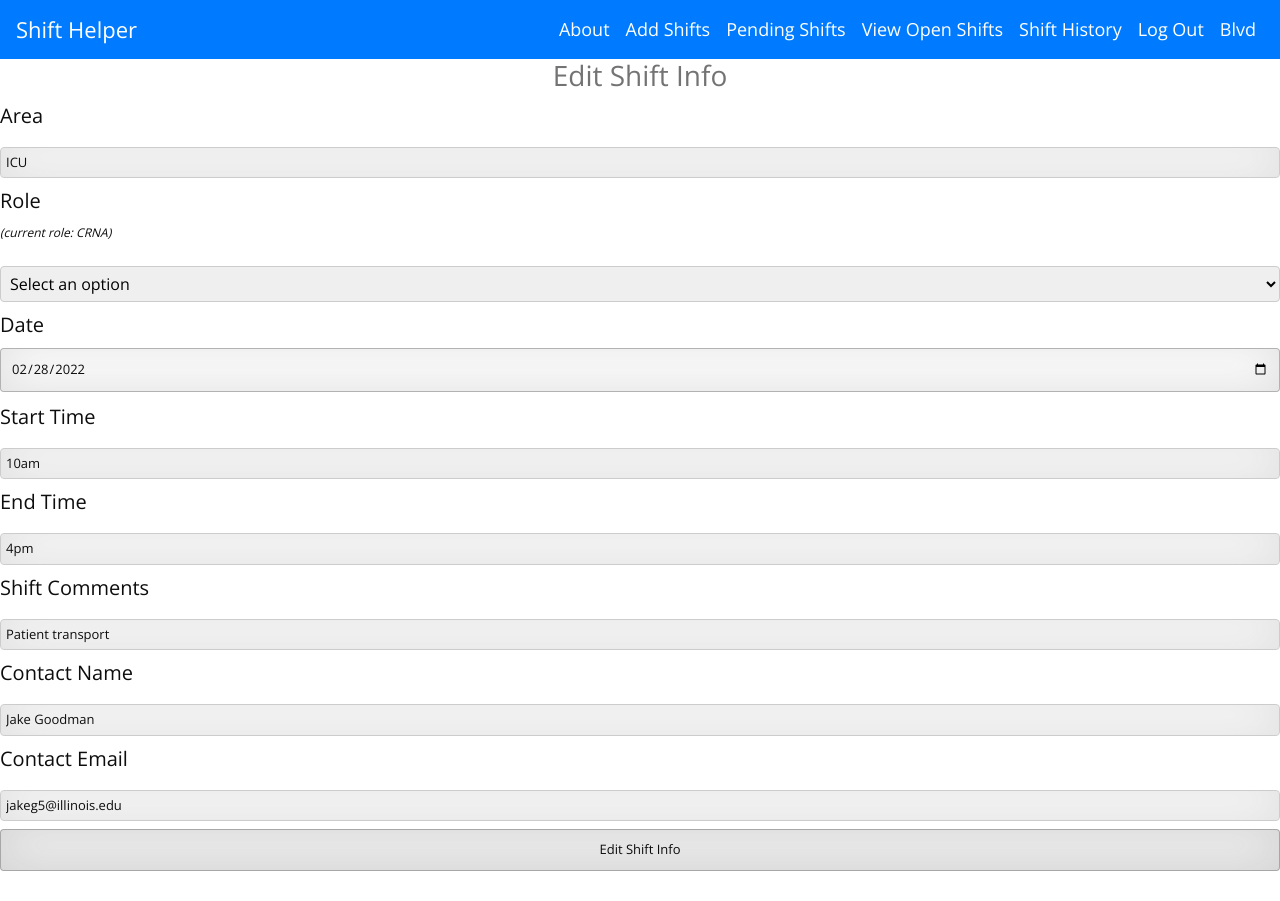
After one commit to jakegoodman23/the-shift-helper-v2, a Flask app: page /edit_shift?id=9 in a window 1280 px wide. The commit adds this page. Run offline with Flask 2, Linux system fonts and the light colour scheme; a user stored in the database is signed in; data comes from the database, SQL or seed files in the repository; both versions use the stored data as it was after the commit; some libraries are stand-ins or nearby versions.

Commit message:
a lot of stuff for formatting and adding some features related to updating pending shifts

```diff
--- a/main.py
+++ b/main.py
@@ -1,4 +1,4 @@
-from flask import Flask, render_template, request, url_for, redirect, flash, send_from_directory, session
+from flask import Flask, render_template, request, url_for, redirect, flash, send_from_directory, session, Markup
 from flask_bootstrap import Bootstrap
 from flask_login import UserMixin, login_user, LoginManager, login_required, current_user, logout_user
 from flask_session import Session
@@ -51,6 +51,9 @@ login_manager.init_app(app)
 
 @login_manager.user_loader
 def load_user(user_id):
+    """
+    load the info for the current user
+    """
     return Hospital.query.get(int(user_id))
 
 
@@ -60,6 +63,11 @@ db = SQLAlchemy(app)
 
 # user class and db table
 class Hospital(UserMixin, db.Model):
+    """
+    The class (and db table) for the hospital data. Each entry will be a new "user" of the app.
+
+    This info ix mixed in as the user info so we can maintain info of the user that's currently logged in
+    """
     id = db.Column(db.Integer, primary_key=True)
     hospital_name = db.Column(db.String(1000))
     admin_name = db.Column(db.String(1000))
@@ -70,6 +78,9 @@ class Hospital(UserMixin, db.Model):
 
 
 class Shifts(db.Model):
+    """
+    The class (and db table) for the shift data. Each entry will be a distinct shift in the system
+    """
     shift_id = db.Column(db.Integer, primary_key=True)
     hospital_id = db.Column(db.Integer)
     area = db.Column(db.String)
@@ -87,6 +98,9 @@ class Shifts(db.Model):
 
 
 class Requests(db.Model):
+    """
+    The class (and db table) for the request data. Each entry will be a distinct request in the system
+    """
     transaction_id = db.Column(db.Integer, primary_key=True)
     shift_id = db.Column(db.Integer)
     hospital_id = db.Column(db.Integer)
@@ -101,6 +115,9 @@ class Requests(db.Model):
 
 # class to have a user sign up their location
 class SignupForm(FlaskForm):
+    """
+    structure of the signup form of a FlaskForm object
+    """
     admin_name = StringField(label='Name', validators=[DataRequired()])
     admin_email = StringField(label='Email', validators=[DataRequired(), Email()])
     hospital_name = StringField(label='Hospital Name', validators=[DataRequired()])
@@ -111,26 +128,35 @@ class SignupForm(FlaskForm):
 
 # class to indicate the fields that'll be used on the app's Add Shift form
 class ShiftForm(FlaskForm):
+    """
+    structure of the add shift form of a FlaskForm object
+    """
     area = StringField(label='Area (e.g. ICU)', validators=[DataRequired()])
     role = SelectField(label='Role', choices=["RN", "CRNA", "Medical Assistant", "Scrub Tech"]
                        , validators=[DataRequired()])
     date = DateField(label='Shift Date', format='%Y-%m-%d', validators=[DataRequired()])
     start_time = StringField(label='Start Time (e.g. 8am)', validators=[DataRequired()])
     end_time = StringField(label='End Time (e.g. 5pm)', validators=[DataRequired()])
-    contact_name = StringField(label="Contact's name")
-    contact_email = StringField(label="Contact's email")
+    contact_name = StringField(label="Contact's name", validators=[DataRequired()])
+    contact_email = StringField(label="Contact's email", validators=[DataRequired(), Email()])
     comments = StringField(label='Comments (competencies, random notes, etc.)')
     submit = SubmitField(label="Add Open Shift")
 
 
 class RequestForm(FlaskForm):
+    """
+    structure of the request shift form of a FlaskForm object
+    """
     requestor_name = StringField(label="What's your name?", validators=[DataRequired()])
-    requestor_email = StringField(label="What's your email?", validators=[DataRequired(), Email()])
+    label_for_email = Markup("What's your email? <span class='email-italic'>(will be used to provide updates on shift)</span>")
+    requestor_email = StringField(label_for_email
+                                  , validators=[DataRequired(), Email()])
     requestor_phone_num = StringField(label="What's your phone number?")
     requestor_comments = StringField(label="Any comments you'd like to share?")
     submit = SubmitField(label="Request Open Shift")
 
 
+# create the databases with the above tables
 db.create_all()
 
 
@@ -150,24 +176,36 @@ def home():
 
 @app.route('/about')
 def about():
+    """
+    take user to the about page
+    """
 
-    return render_template('about.html')
+    if current_user.is_authenticated:
+        cur_hospital = Hospital.query.get(current_user.id)
+        return render_template('about.html', hospital=cur_hospital, logged_in=True)
+    elif session.get('hospital_id'):
+        hospital_id = session.get('hospital_id')
+        cur_hospital = Hospital.query.get(hospital_id)
+        return render_template('about.html', hospital=cur_hospital, logged_in=True)
+    else:
+        return render_template('about.html', hospital_id=0)
+
+
 @app.route('/login', methods=['GET', 'POST'])
 def login():
+    """
+    logs the user in the system assuming they enter in the proper info
+    """
     if request.method == 'POST':
         password = request.form['password']
         hospitals = db.session.query(Hospital).all()
         for hospital in hospitals:
             if check_password_hash(hospital.admin_password, password):
-                session['hospital_id'] = hospital.id
-                session['hospital_name'] = hospital.hospital_name
                 login_user(hospital)
                 return redirect(url_for('pending_shifts', hospital_id=session['hospital_id']))
 
         for hospital in hospitals:
             if check_password_hash(hospital.staff_password, password):
-                session['hospital_id'] = hospital.id
-                session['hospital_name'] = hospital.hospital_name
                 return redirect(url_for('shifts', hospital_id=session['hospital_id']))
 
         flash("Login does not exist. Please try again or contact your site's administrator")
@@ -177,7 +215,11 @@ def login():
 
 @app.route('/signup', methods=['GET', 'POST'])
 def signup():
+    """
+    allows the user to access and complete the signup form
+    """
     signup_form = SignupForm()
+    signup_form.validate_on_submit()
     if request.method == "POST":
         hashed_admin_password = generate_password_hash(
             signup_form.admin_password.data,
@@ -222,6 +264,10 @@ def signup():
 @app.route('/signup_success/', methods=['GET'])
 @login_required
 def signup_success():
+    """
+    if the signup is successful, they will be taken to this page which displays the information they just submitted
+    so they can keep for their personal records
+    """
     hospital_id = request.args['hospital_id']
     hospital = Hospital.query.get(hospital_id)
     return render_template('signup_success.html', hospital=hospital, logged_in=True)
@@ -230,7 +276,11 @@ def signup_success():
 @app.route('/add_shifts', methods=['GET', 'POST'])
 @login_required
 def add_shifts():
+    """
+    allows the user to add a shift if they're logged in
+    """
     shift_form = ShiftForm()
+    shift_form.validate_on_submit()
     cur_hospital = Hospital.query.get(current_user.id)
     if request.method == 'POST':
         cur_dt = datetime.now().strftime("%Y-%m-%d %H:%M:%S")
@@ -259,7 +309,11 @@ def add_shifts():
 
 @app.route('/shifts', methods=['GET'])
 def shifts():
+    """
+    displays all available shifts
+    """
     hospital_id = request.args['hospital_id']
+    session['hospital_id'] = hospital_id
     cur_hospital = Hospital.query.get(hospital_id)
     cur_date = date.today()
     available_shifts = db.session.query(Shifts) \
@@ -271,7 +325,11 @@ def shifts():
 
 @app.route('/request_shift', methods=['GET', 'POST'])
 def request_shift():
+    """
+    allows any user to request an available shift
+    """
     request_form = RequestForm()
+    request_form.validate_on_submit()
     shift_id = request.args.get('id')
     shift_info = Shifts.query.get(shift_id)
     cur_hospital = Hospital.query.get(shift_info.hospital_id)
@@ -296,8 +354,7 @@ def request_shift():
         return redirect(url_for('staff_request_email', shift=shift_to_update.shift_id,
                                 staff_request_name=new_request.requested_by_name,
                                 staff_request_email=new_request.requested_by_email))
-        # return render_template('request_success.html', contact=shift_to_update.contact_name, hospital=cur_hospital
-        #                        , logged_in=True)
+
     return render_template('request_shift.html', form=request_form, shift=shift_info, hospital=cur_hospital
                            , logged_in=True)
 
@@ -305,11 +362,15 @@ def request_shift():
 @app.route('/pending_shifts', methods=['GET', 'POST'])
 @login_required
 def pending_shifts():
+    """
+    allows admin users to see all the pending shifts and the corresponding request info
+    """
     cur_hospital = Hospital.query.get(current_user.id)
     cur_date = date.today()
     open_shifts = db.session.query(Shifts) \
         .join(Requests, Requests.shift_id == Shifts.shift_id, isouter=True) \
-        .filter(Shifts.date >= cur_date, Shifts.hospital_id == current_user.id, Shifts.status != 'Approved') \
+        .filter(Shifts.date >= cur_date, Shifts.hospital_id == current_user.id, Shifts.status != 'Approved'
+                , Shifts.status != 'Removed') \
         .order_by(Shifts.area, Shifts.role, Shifts.date, Shifts.start_time, Shifts.end_time) \
         .with_entities(Shifts.area, Shifts.role, Shifts.date, Shifts.start_time, Shifts.end_time, Shifts.shift_id
                        , Shifts.contact_name, Shifts.contact_email
@@ -322,6 +383,11 @@ def pending_shifts():
 @app.route('/approve_request', methods=['GET', 'POST'])
 @login_required
 def approve_request():
+    """
+    allows admin users to approve requests.
+
+    approving a request will drop all the other requests for that shift
+    """
     cur_hospital = Hospital.query.get(current_user.id)
     if request.method == "POST":
         cur_dt = datetime.now().strftime("%Y-%m-%d %H:%M")
@@ -355,17 +421,28 @@ def approve_request():
 @app.route('/request_details', methods=['GET', 'POST'])
 @login_required
 def request_detail():
+    """
+    allows admins to dig deeper in the requests for the pending shifts
+    """
     cur_hospital = Hospital.query.get(current_user.id)
     shift_id = request.args.get('id')
     request_details = db.session.query(Requests)\
+        .join(Shifts, Shifts.shift_id == Requests.shift_id) \
         .filter(Requests.shift_id == shift_id)\
-        .order_by(Requests.create_dt_tm)
+        .order_by(Requests.create_dt_tm)\
+        .with_entities(Requests.requested_by_name, Requests.requested_by_email
+                       , Requests.comments.label('requestor_comments'), Requests.create_dt_tm.label('request_date')
+                       , Shifts.date.label('shift_date'), Shifts.area, Shifts.role, Shifts.start_time, Shifts.end_time
+                       , Requests.transaction_id)
 
     return render_template('request_details.html', requests=request_details, hospital=cur_hospital, logged_in=True)
 
 
 @app.route('/shift_history', methods=['GET'])
 def shift_history():
+    """
+    allows anybody to see all approved shifts
+    """
     hospital_id = request.args['hospital_id']
     cur_hospital = Hospital.query.get(hospital_id)
     shift_history_list = db.session.query(Shifts) \
@@ -375,9 +452,56 @@ def shift_history():
     return render_template('shift_history.html', hospital=cur_hospital, shifts=shift_history_list, logged_in=True)
 
 
+@app.route('/remove_shift', methods=['GET', 'POST'])
+@login_required
+def remove_shift():
+    """
+    allows admins to remove pending shifts
+    """
+    cur_hospital = Hospital.query.get(current_user.id)
+    if request.method == "POST":
+        cur_shift_id = request.form["id"]
+        shift_to_remove = Shifts.query.get(cur_shift_id)
+        shift_to_remove.status = "Removed"
+        db.session.commit()
+        return redirect(url_for('pending_shifts'))
+    shift_id = request.args.get('id')
+    cur_shift = Shifts.query.get(shift_id)
+    return render_template("remove_shift.html", shift=cur_shift, hospital=cur_hospital, logged_in=True)
+
+
+@app.route('/edit_shift', methods=['GET', 'POST'])
+@login_required
+def edit_shift():
+    """
+    allows admins to edit pending shifts
+    """
+    cur_hospital = Hospital.query.get(current_user.id)
+    if request.method == "POST":
+        shift_id = request.form["id"]
+        shift_to_update = Shifts.query.get(shift_id)
+        shift_to_update.area = request.form["area"]
+        shift_to_update.role = request.form["role"]
+        shift_to_update.date = datetime.strptime(request.form["date"], '%Y-%m-%d')
+        shift_to_update.start_time = request.form["start_time"]
+        shift_to_update.end_time = request.form["end_time"]
+        shift_to_update.comments = request.form["comments"]
+        shift_to_update.contact_name = request.form["contact_name"]
+        shift_to_update.contact_email = request.form["contact_email"]
+        db.session.commit()
+        return redirect(url_for('pending_shifts'))
+    shift_id = request.args.get('id')
+    shift_info = Shifts.query.get(shift_id)
+    print(shift_info.area)
+    return render_template("edit_shift.html", shift=shift_info, hospital=cur_hospital, logged_in=True)
+
+
 @app.route('/app_request_email', methods=['GET', 'POST'])
 @login_required
 def app_request_email():
+    """
+    triggers emails to be sent if request is approved
+    """
     shift_id = request.args['shift']
     shift = Shifts.query.get(shift_id)
     shift_email = shift.contact_email
@@ -430,6 +554,9 @@ def app_request_email():
 
 @app.route('/staff_request_email', methods=['GET', 'POST'])
 def staff_request_email():
+    """
+    triggers emails to be sent if request is made for a shift
+    """
     shift_id = request.args['shift']
     shift = Shifts.query.get(shift_id)
     shift_email = shift.contact_email
--- a/static/css/styles.css
+++ b/static/css/styles.css
@@ -23,14 +23,20 @@ html { width: 100%; height:100%; overflow:scroll; }
 body {
 	width: 100%;
 	height:100%;
-	font-family: 'Open Sans', sans-serif;
+	font-family: 'Open Sans', Arial, sans-serif;
 	font-weight:200;
 	background: #ffffff;
 	color: rgba(0, 0, 0, 0.55);
 	filter: progid:DXImageTransform.Microsoft.gradient( startColorstr='#3E1D6D', endColorstr='#092756',GradientType=1 );
 }
+
+.navbar-brand {
+	font-size: 22px;
+	font-family: "Open Sans", Arial, sans-serif;
+}
 .navbar-dark .navbar-nav .nav-link {
 	color: white;
+	font-size: 18px;
 }
 
 .navbar-collapse{
@@ -38,7 +44,10 @@ body {
 }
 .container h1 {
 	text-align: center;
+
+	font-family: "Open Sans", Arial, sans-serif;
 	padding-bottom: 15px;
+	color: #3579f6;
 }
 .box {
 	position: absolute;
@@ -120,3 +129,46 @@ input {
 .approve-request-form {
 	text-align: center;
 }
+
+.remove-shift-form {
+	text-align: center;
+}
+
+.edit-shift-form {
+	width: 100%;
+	height: 100%;
+	overflow: scroll;
+}
+
+.edit-shift-form h3{
+	text-align: center;
+	color: rgba(0, 0, 0, 0.55);
+}
+.edit-shift-form p{
+	text-align: left;
+	font-size: 12px;
+	color: #0d0d0d;
+	font-style: italic;
+}
+.edit-shift-form input[type=text], select {
+  width: 100%;
+  padding: 5px 5px;
+  margin: 8px 0;
+  display: inline-block;
+  border: 1px solid #ccc;
+  border-radius: 4px;
+  box-sizing: border-box;
+}
+
+.edit-shift-form label {
+	color: #0d0d0d;
+	font-size: 20px;
+}
+
+.edit-shift-form [type=submit]:hover {
+  background-color: #45a049;
+}
+
+.email-italic {
+	font-style: italic;
+}
--- /dev/null
+++ b/static/js/pill-selection.js
@@ -0,0 +1,4 @@
+       $(".nav.nav-pills.your_nav_class li").on("click",function(){
+          $(".nav.nav-pills.your_nav_class li").removeClass("active");
+          $(this).addClass("active");
+        });
--- a/templates/add_shifts.html
+++ b/templates/add_shifts.html
@@ -8,7 +8,7 @@
   <div class="row">
     <div class="col-sm-12 col-md-8">
       <h3>Add Open Shift Form</h3>
-      {{ wtf.quick_form(form, novalidate=True) }}
+      {{ wtf.quick_form(form) }}
     </div>
   </div>
 </div>
--- a/templates/base.html
+++ b/templates/base.html
@@ -5,6 +5,7 @@
     <meta charset="utf-8">
     <meta name="viewport" content="width=device-width, initial-scale=1">
     <title>Shift Helper</title>
+    <link rel="stylesheet" href="//use.fontawesome.com/releases/v5.0.7/css/all.css">
     <link rel="stylesheet" href="https://stackpath.bootstrapcdn.com/bootstrap/4.5.2/css/bootstrap.min.css">
 {#    <link rel="stylesheet" type="text/css" href="https://cdnjs.cloudflare.com/ajax/libs/twitter-bootstrap/4.5.2/css/bootstrap.css">#}
     <link rel="stylesheet" type="text/css" href="https://cdn.datatables.net/1.11.4/css/jquery.dataTables.min.css">
--- /dev/null
+++ b/templates/edit_shift.html
@@ -0,0 +1,42 @@
+{% extends 'base.html' %}
+
+{% block title %}Edit Shift{% endblock %}
+
+{% block content %}
+
+<body>
+
+<div class="edit-shift-form">
+    <h3>Edit Shift Info</h3>
+    <form class="edit-shift-form" action="{{ url_for('edit_shift') }}" method="POST">
+        <input hidden="hidden" name="id" value="{{ shift.shift_id }}">
+        <label>Area</label>
+        <input type="text" name="area" value="{{ shift.area }}">
+        <label for="role">Role</label>
+        <p id="current_role">(current role: {{ shift.role }})</p>
+        <select name="role" id="role">
+            <option value="{{ shift.role }}" selected hidden>Select an option</option>
+            <option value="RN">RN</option>
+            <option value="Medical Assistant">Medical Assistant</option>
+            <option value="Scrub Tech">Scrub Tech</option>
+            <option value="CRNA">CRNA</option>
+        </select>
+        <label for="date">Date</label>
+        <input type="date" name="date" value="{{ shift.date }}">
+        <label for="start_time">Start Time</label>
+        <input type="text" name="start_time" value="{{ shift.start_time }}">
+        <label for="end_time">End Time</label>
+        <input type="text" name="end_time" value="{{ shift.end_time }}">
+        <label for="comments">Shift Comments</label>
+        <input type="text" name="comments" value="{{ shift.comments }}">
+        <label for="contact_name">Contact Name</label>
+        <input type="text" name="contact_name" value="{{ shift.contact_name }}">
+        <label for="contact_email">Contact Email</label>
+        <input type="text" name="contact_email" value="{{ shift.contact_email }}">
+
+        <input type="submit" value="Edit Shift Info">
+    </form>
+</div>
+</body>
+
+{% endblock %}
--- a/templates/request_shift.html
+++ b/templates/request_shift.html
@@ -17,7 +17,7 @@
   <div class="row">
     <div class="col-sm-12 col-md-8">
       <h3>Request Open Shift Form</h3>
-      {{ wtf.quick_form(form, novalidate=True) }}
+      {{ wtf.quick_form(form) }}
     </div>
   </div>
 </div>
--- a/templates/signup.html
+++ b/templates/signup.html
@@ -8,7 +8,7 @@
   <div class="row">
     <div class="col-sm-12 col-md-8">
       <h3>Sign up your hospital!</h3>
-      {{ wtf.quick_form(form, novalidate=True) }}
+      {{ wtf.quick_form(form) }}
     </div>
   </div>
 </div>
```
Also changed, not shown: templates/pending_shifts.html (+21 -2 lines), templates/remove_shift.html (added, +19 -0 lines), templates/request_details.html (+12 -2 lines), shifthelper.db, 5 other files.
